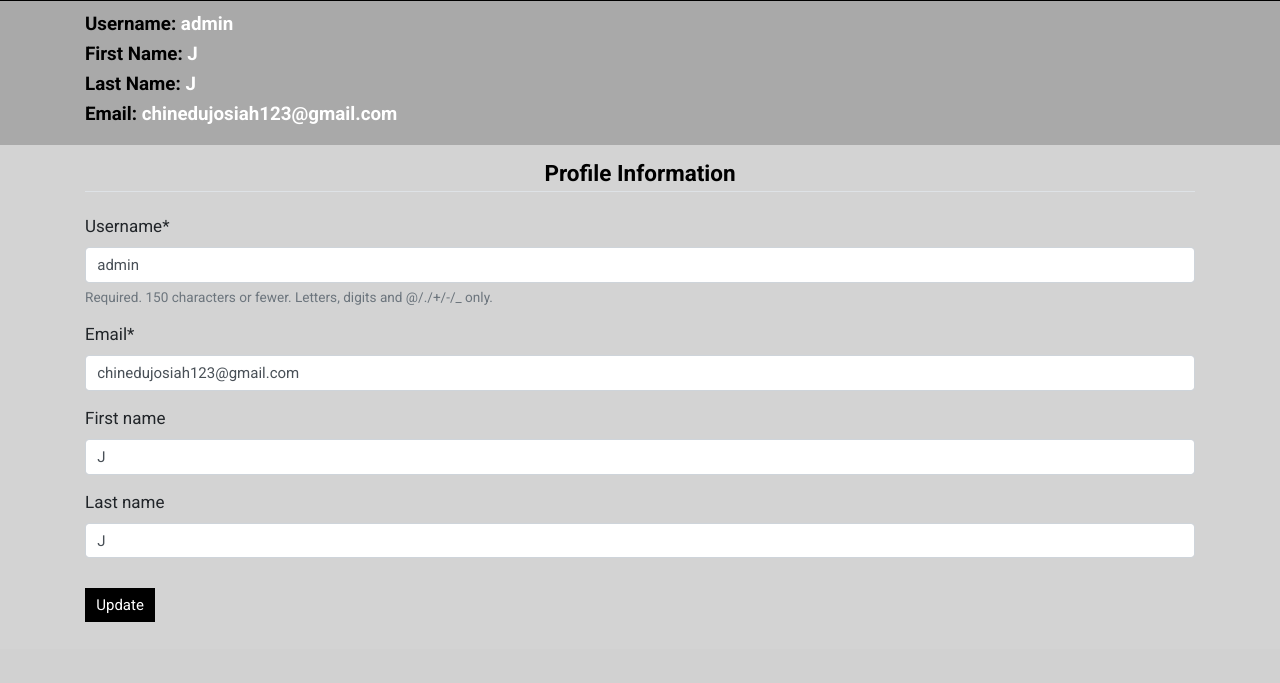
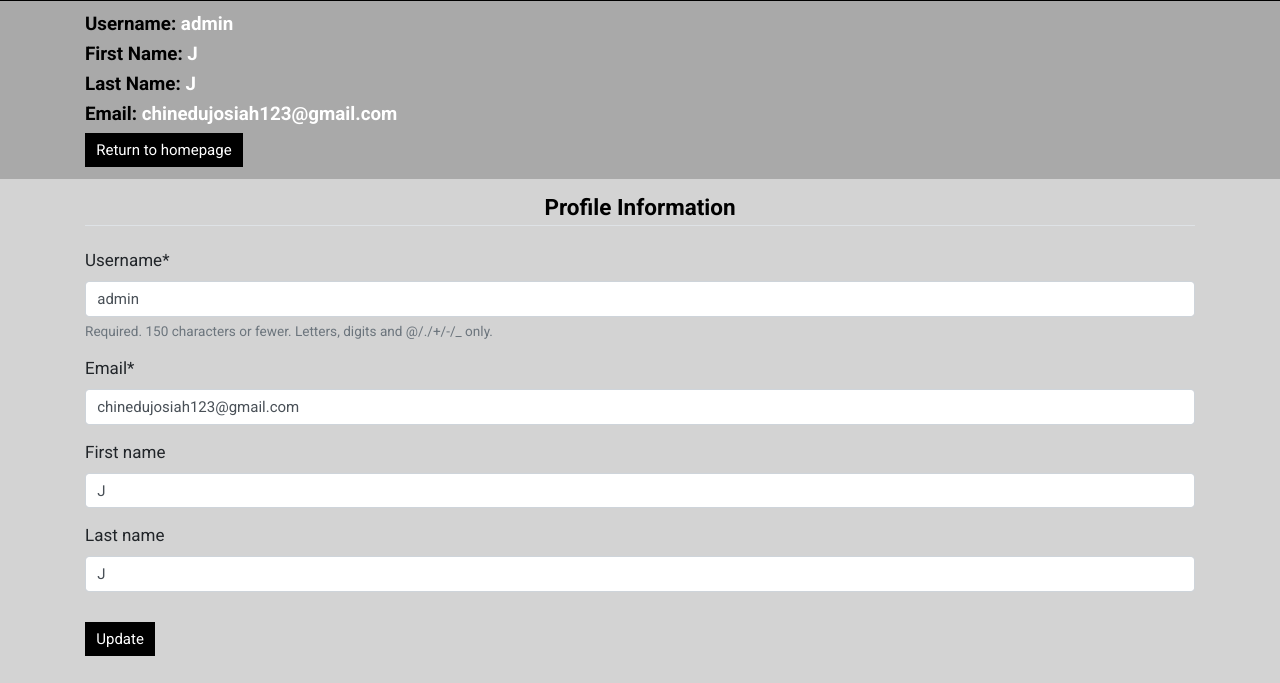
Before and after one commit to Joelite17/Authentication-System, a Django app: page /account/profile/ in a window 1280 px wide. Shown: the part 223-906 px from the top of the page. Before the commit the page ends 845 px from the top, so only its background shows below. Run offline with Django 4.2, Linux system fonts and the light colour scheme; a user stored in the database is signed in; data comes from the database, SQL or seed files in the repository; both versions use the stored data as it was after the commit; parts of the project's set-up code (start-up, migrations or seed data) failed here and were passed over; some libraries are stand-ins or nearby versions.

Commit message:
added profile button to homepage and homepage button to profile

```diff
--- a/account/templates/account/profile.html
+++ b/account/templates/account/profile.html
@@ -28,6 +28,7 @@
       <h5><b>Email:</b>
         <b style="color: white;">{{ user.email }}</b>
       </h5>
+      <a href="{% url 'homepage' %}"><button  class="btn">Return to homepage</button></a>
     </div>
   </div>
   <div class="profile-update">
--- a/z1swap/templates/z1swap/homepage.html
+++ b/z1swap/templates/z1swap/homepage.html
@@ -1,6 +1,7 @@
 This is my homepage<br />
 {% if user.is_authenticated %}
 Secret classified Info</br>
+<a href="{% url 'profile' %}">Profile</a><br />
 <a href="{% url 'logout' %}">Log out</a><br />
 {% else %}
 <a href="{% url 'signup' %}">Sign Up</a><br />
```
Also changed, not shown: db.sqlite3.
